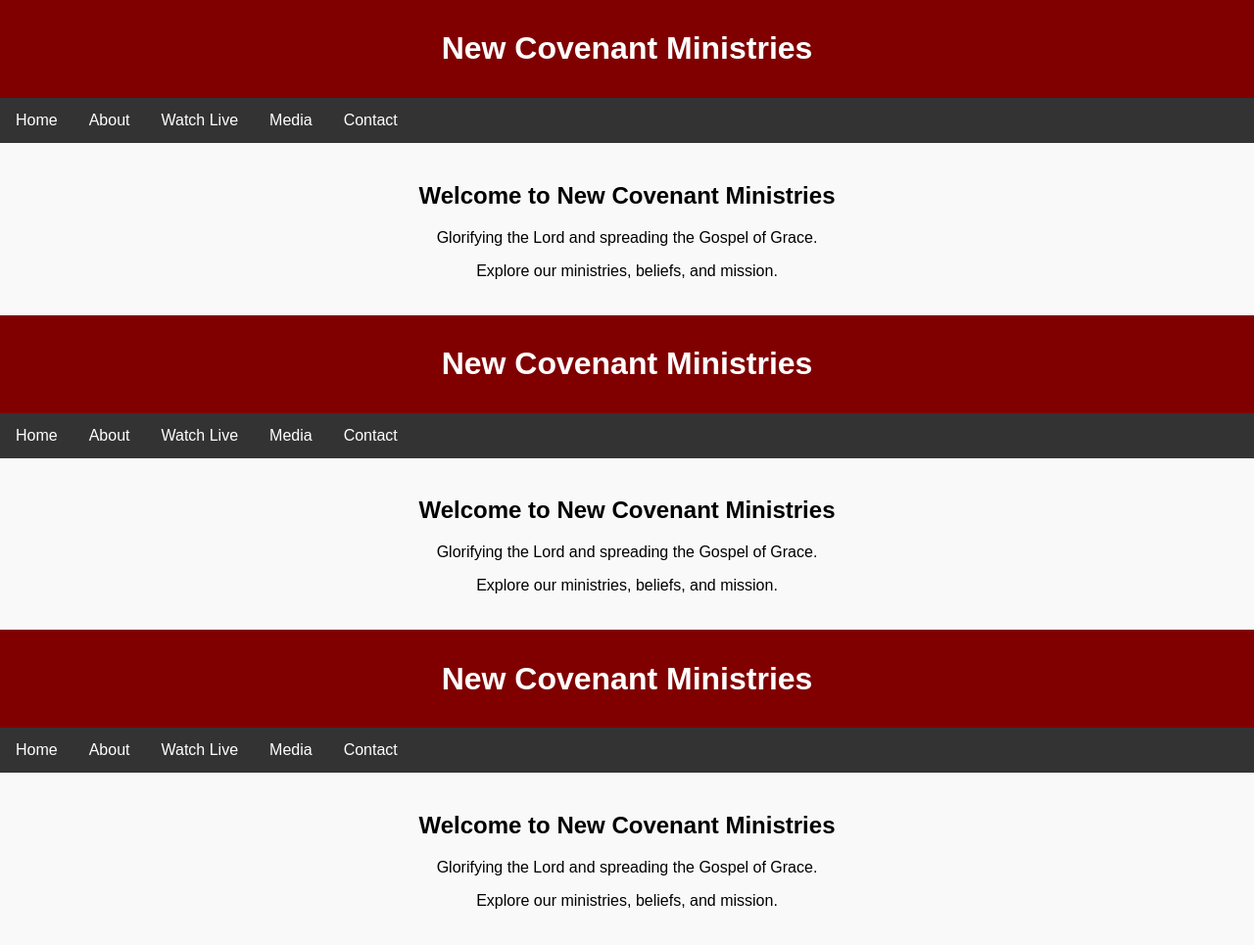
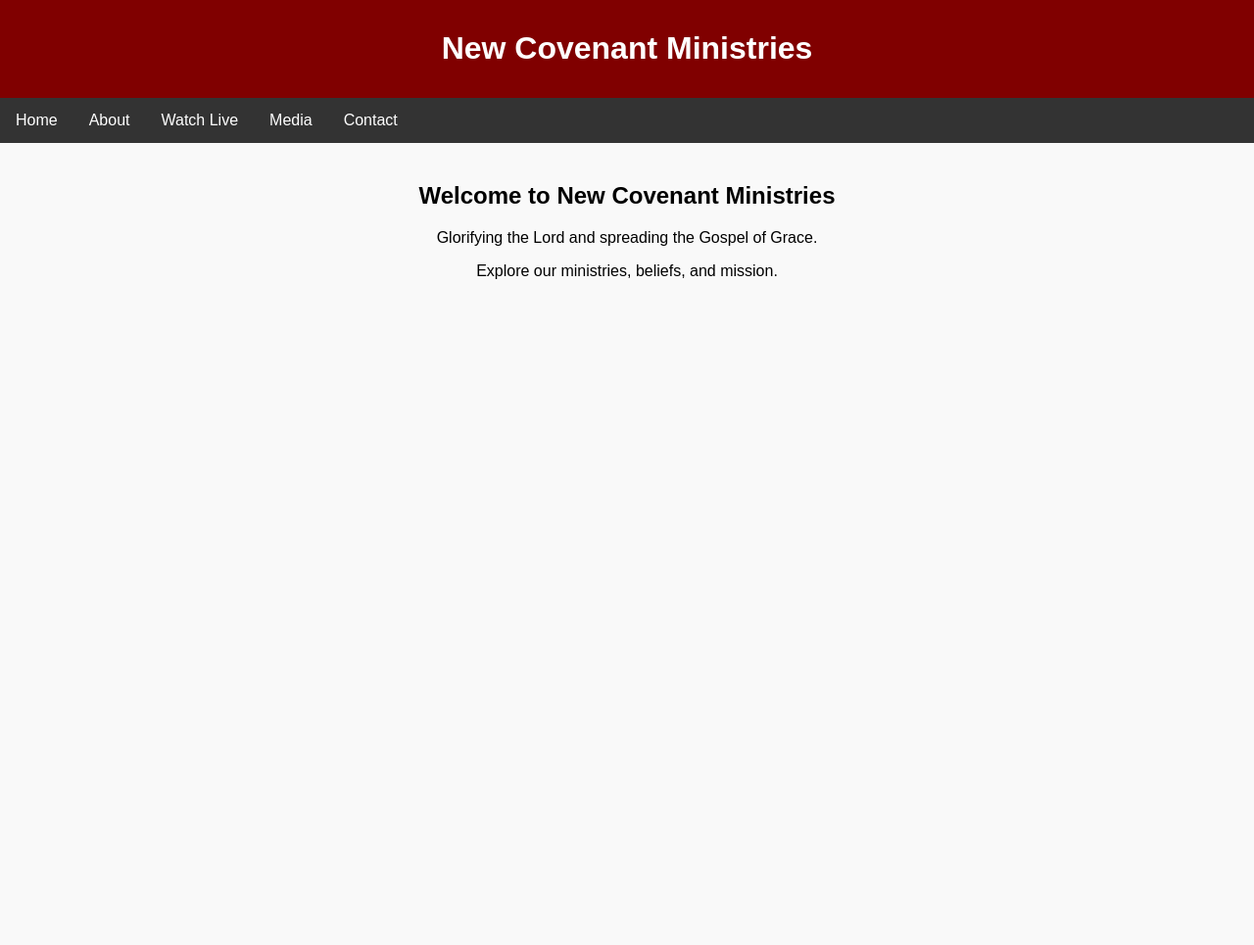
Before and after one commit to JasonEzra/Jasonezra.github.io, a plain HTML site: page index.html in a window 1280 px wide. Shown: the whole page at 98% size. After the commit the page ends 800 px from the top, so only its background shows below. Drawn offline with Linux system fonts and the light colour scheme.

Commit message:
Update index.html

```diff
--- a/index.html
+++ b/index.html
@@ -1,20 +1,19 @@
 <!DOCTYPE html>
 <html lang="en">
 <head>
-  <meta charset="UTF-8" />
-  <meta name="viewport" content="width=device-width, initial-scale=1.0"/>
+  <meta charset="UTF-8">
   <title>New Covenant Ministries</title>
   <style>
-    body { font-family: Arial, sans-serif; margin: 0; padding: 0; background: #f9f9f9; }
+    body { font-family: Arial, sans-serif; background: #f9f9f9; margin: 0; padding: 0; }
     header { background: maroon; color: white; padding: 10px; text-align: center; }
     nav { background: #333; overflow: hidden; }
     nav a { float: left; color: #fff; text-align: center; padding: 14px 16px; text-decoration: none; }
     nav a:hover { background: #ddd; color: black; }
     .dropdown { float: left; overflow: hidden; }
-    .dropdown .dropbtn { font-size: 16px; border: none; outline: none; color: white; padding: 14px 16px; background-color: inherit; }
-    .dropdown-content { display: none; position: absolute; background-color: #f9f9f9; min-width: 160px; z-index: 1; }
+    .dropdown .dropbtn { font-size: 16px; border: none; outline: none; color: white; padding: 14px 16px; background: inherit; }
+    .dropdown-content { display: none; position: absolute; background: #f9f9f9; min-width: 160px; z-index: 1; }
     .dropdown-content a { float: none; color: black; padding: 12px 16px; text-decoration: none; display: block; text-align: left; }
-    .dropdown-content a:hover { background-color: #ddd; }
+    .dropdown-content a:hover { background: #ddd; }
     .dropdown:hover .dropdown-content { display: block; }
     main { padding: 20px; text-align: center; }
   </style>
@@ -46,99 +45,3 @@
   </main>
 </body>
 </html>
-<!DOCTYPE html>
-<html lang="en">
-<head>
-  <meta charset="UTF-8" />
-  <meta name="viewport" content="width=device-width, initial-scale=1.0"/>
-  <title>New Covenant Ministries</title>
-  <style>
-    body { font-family: Arial, sans-serif; margin: 0; padding: 0; background: #f9f9f9; }
-    header { background: maroon; color: white; padding: 10px; text-align: center; }
-    nav { background: #333; overflow: hidden; }
-    nav a { float: left; color: #fff; text-align: center; padding: 14px 16px; text-decoration: none; }
-    nav a:hover { background: #ddd; color: black; }
-    .dropdown { float: left; overflow: hidden; }
-    .dropdown .dropbtn { font-size: 16px; border: none; outline: none; color: white; padding: 14px 16px; background-color: inherit; }
-    .dropdown-content { display: none; position: absolute; background-color: #f9f9f9; min-width: 160px; z-index: 1; }
-    .dropdown-content a { float: none; color: black; padding: 12px 16px; text-decoration: none; display: block; text-align: left; }
-    .dropdown-content a:hover { background-color: #ddd; }
-    .dropdown:hover .dropdown-content { display: block; }
-    main { padding: 20px; text-align: center; }
-  </style>
-</head>
-<body>
-  <header>
-    <h1>New Covenant Ministries</h1>
-  </header>
-
-  <nav>
-    <a href="index.html">Home</a>
-    <div class="dropdown">
-      <button class="dropbtn">About</button>
-      <div class="dropdown-content">
-        <a href="about.html">About the Ministries</a>
-        <a href="rev.html">About Rev.Ezra</a>
-        <a href="believe.html">We Believe</a>
-      </div>
-    </div>
-    <a href="#">Watch Live</a>
-    <a href="#">Media</a>
-    <a href="#">Contact</a>
-  </nav>
-
-  <main>
-    <h2>Welcome to New Covenant Ministries</h2>
-    <p>Glorifying the Lord and spreading the Gospel of Grace.</p>
-    <p>Explore our ministries, beliefs, and mission.</p>
-  </main>
-</body>
-</html>
-<!DOCTYPE html>
-<html lang="en">
-<head>
-  <meta charset="UTF-8" />
-  <meta name="viewport" content="width=device-width, initial-scale=1.0"/>
-  <title>New Covenant Ministries</title>
-  <style>
-    body { font-family: Arial, sans-serif; margin: 0; padding: 0; background: #f9f9f9; }
-    header { background: maroon; color: white; padding: 10px; text-align: center; }
-    nav { background: #333; overflow: hidden; }
-    nav a { float: left; color: #fff; text-align: center; padding: 14px 16px; text-decoration: none; }
-    nav a:hover { background: #ddd; color: black; }
-    .dropdown { float: left; overflow: hidden; }
-    .dropdown .dropbtn { font-size: 16px; border: none; outline: none; color: white; padding: 14px 16px; background-color: inherit; }
-    .dropdown-content { display: none; position: absolute; background-color: #f9f9f9; min-width: 160px; z-index: 1; }
-    .dropdown-content a { float: none; color: black; padding: 12px 16px; text-decoration: none; display: block; text-align: left; }
-    .dropdown-content a:hover { background-color: #ddd; }
-    .dropdown:hover .dropdown-content { display: block; }
-    main { padding: 20px; text-align: center; }
-  </style>
-</head>
-<body>
-  <header>
-    <h1>New Covenant Ministries</h1>
-  </header>
-
-  <nav>
-    <a href="index.html">Home</a>
-    <div class="dropdown">
-      <button class="dropbtn">About</button>
-      <div class="dropdown-content">
-        <a href="about.html">About the Ministries</a>
-        <a href="rev.html">About Rev.Ezra</a>
-        <a href="believe.html">We Believe</a>
-      </div>
-    </div>
-    <a href="#">Watch Live</a>
-    <a href="#">Media</a>
-    <a href="#">Contact</a>
-  </nav>
-
-  <main>
-    <h2>Welcome to New Covenant Ministries</h2>
-    <p>Glorifying the Lord and spreading the Gospel of Grace.</p>
-    <p>Explore our ministries, beliefs, and mission.</p>
-  </main>
-</body>
-</html>
```
